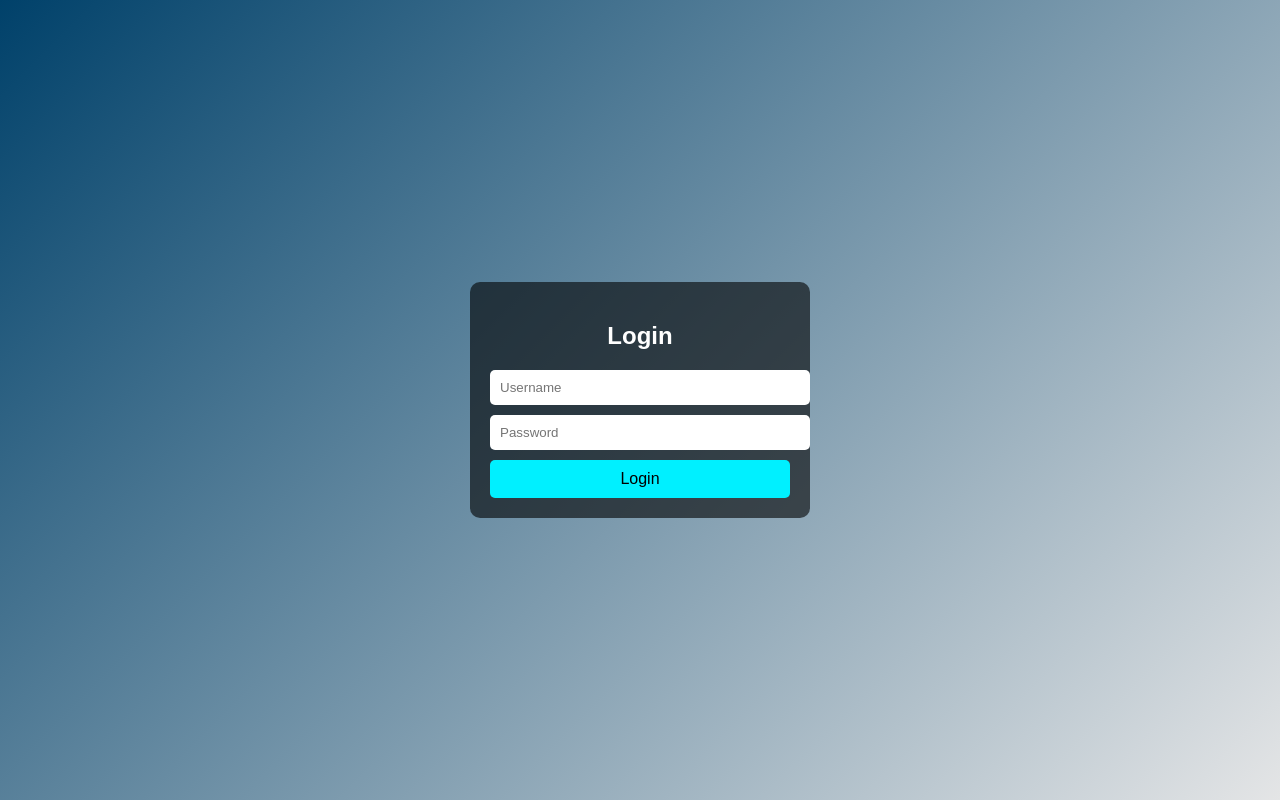
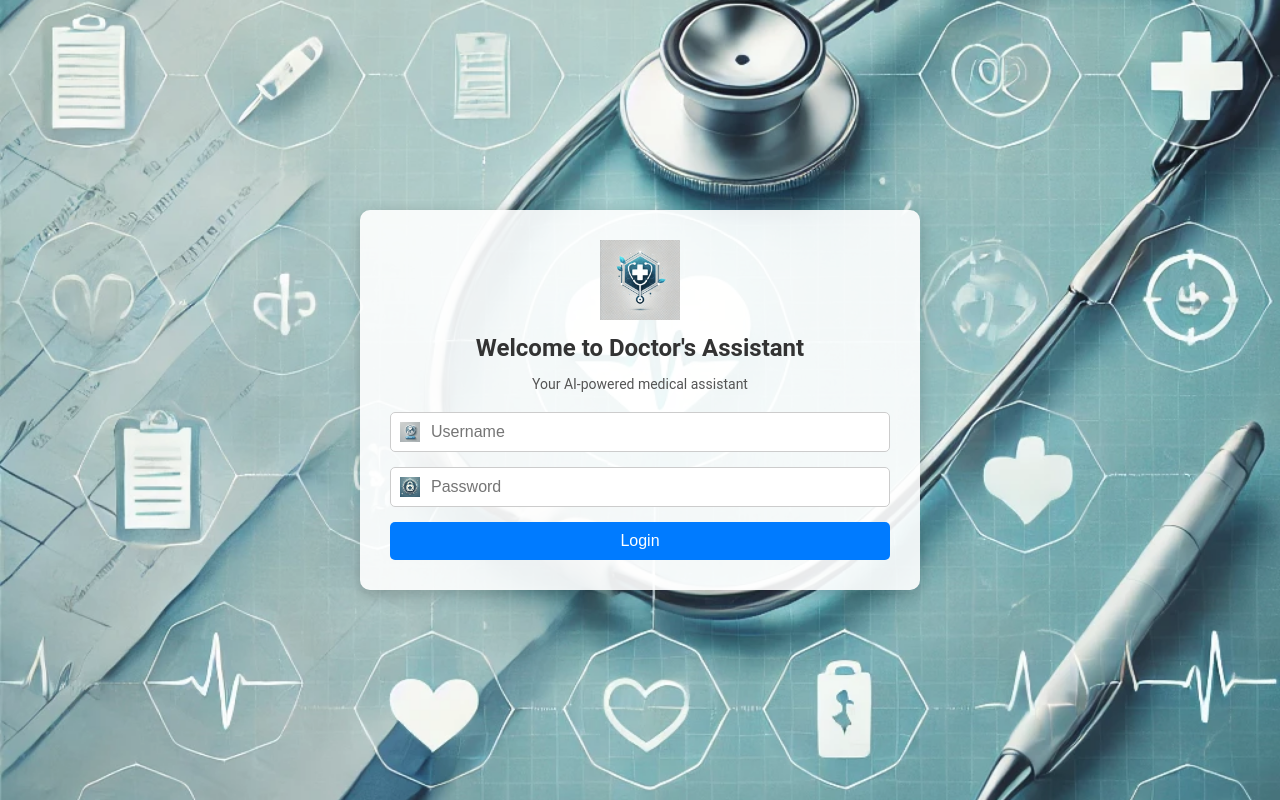
Before and after one commit to techwingsglobal/dch_platform, a Flask app: page / in a window 1280 px wide. Run offline with Flask 3, Linux system fonts and the light colour scheme; parts of the project's set-up code (start-up, migrations or seed data) failed here and were passed over.

Commit message:
enhanced login screen ui

```diff
--- a/static/style.css
+++ b/static/style.css
@@ -1,156 +1,193 @@
 /* static/jarvis-style.css */
 body {
-    font-family: 'Orbitron', sans-serif;
-    background-color: #011627;
-    color: #00f0ff;
+    font-family: 'Roboto', sans-serif;
+    background-color: #f3f4f6;
     margin: 0;
     padding: 0;
-    height: 100vh;
     display: flex;
-    justify-content: center;
+    flex-direction: column;
     align-items: center;
-    overflow: hidden;
-    background: linear-gradient(135deg, #00416a, #e4e5e6);
+    color: #333;
 }
 
-.jarvis-container {
-    width: 600px;
-    height: 80vh;
-    background: rgba(5, 15, 44, 0.9);
-    backdrop-filter: blur(10px);
+.container {
+    width: 80%;
+    max-width: 1200px;
+    margin: 20px auto;
+    background: #fff;
     border-radius: 10px;
-    box-shadow: 0 0 15px rgba(0, 255, 255, 0.3), inset 0 0 30px rgba(0, 255, 255, 0.1);
-    padding: 20px;
-    border: 1px solid rgba(0, 255, 255, 0.3);
+    box-shadow: 0px 4px 15px rgba(0, 0, 0, 0.2);
+    overflow: hidden;
 }
 
-.chat-window {
+header {
+    background: #007bff;
+    color: #fff;
+    text-align: center;
+    padding: 20px;
+    font-size: 24px;
+    font-weight: bold;
+}
+
+main {
     display: flex;
-    flex-direction: column;
-    height: 100%;
+    padding: 20px;
+}
+
+.chat-section {
+    width: 60%;
+    padding-right: 20px;
 }
 
 .chat-header {
-    text-align: center;
-    color: #00f0ff;
-    font-size: 24px;
+    font-size: 20px;
+    font-weight: bold;
     margin-bottom: 15px;
-    border-bottom: 2px solid #00f0ff;
-    padding-bottom: 1px;
+    border-bottom: 2px solid #007bff;
 }
 
 .chat-box {
-    flex-grow: 1;
-    background-color: rgba(10, 25, 70, 0.6);
-    border-radius: 10px;
-    padding: 15px;
+    height: 400px;
     overflow-y: auto;
-    margin: 10px 0;
+    background: #f8f9fa;
+    border: 1px solid #ddd;
+    border-radius: 5px;
+    padding: 10px;
+    margin-bottom: 15px;
 }
 
 .input-container {
     display: flex;
+    gap: 10px;
+}
+
+#user-input {
+    flex: 1;
+    padding: 10px;
+    border: 1px solid #ddd;
+    border-radius: 5px;
+    font-size: 16px;
+}
+
+button {
+    padding: 10px 20px;
+    background: #007bff;
+    color: #fff;
+    border: none;
+    border-radius: 5px;
+    cursor: pointer;
+    font-size: 16px;
+}
+
+button:hover {
+    background: #0056b3;
+}
+
+.info-section {
+    width: 40%;
+    text-align: center;
+}
+
+.info-section img {
+    max-width: 100%;
+    border-radius: 5px;
     margin-top: 10px;
 }
 
-#user-input {
-    flex-grow: 1;
+footer {
+    text-align: center;
     padding: 10px;
-    background: rgba(0, 0, 0, 0.6);
-    border: 2px solid #00f0ff;
-    border-radius: 5px;
-    color: #00f0ff;
-    outline: none;
+    background: #007bff;
+    color: #fff;
+    font-size: 14px;
+}
+/* Login Screen Styles */
+.login-body {
+    font-family: 'Roboto', sans-serif;
+    background: url('/static/images/medical-background.jpg') no-repeat center center fixed;
+    background-size: cover;
+    margin: 0;
+    padding: 0;
+    display: flex;
+    justify-content: center;
+    align-items: center;
+    height: 100vh;
 }
 
-#send-btn {
-    padding: 10px 20px;
-    background-color: #00f0ff;
+.login-container {
+    background: rgba(255, 255, 255, 0.9);
+    padding: 30px;
+    border-radius: 10px;
+    width: 500px;
+    max-width: 90%;
+    box-shadow: 0px 4px 15px rgba(0, 0, 0, 0.2);
+    text-align: center;
+    overflow: hidden;
+}
+
+.login-header {
+    margin-bottom: 20px;
+}
+
+.logo {
+    width: 80px;
+    height: auto;
+    margin-bottom: 10px;
+}
+
+.login-header h2 {
+    color: #333;
+    margin: 0;
+}
+
+.login-header p {
+    color: #555;
+    font-size: 14px;
+}
+
+.input-group {
+    position: relative;
+    margin-bottom: 15px;
+    width: 100%; /* Ensures input group fits within the container */
+    box-sizing: border-box; /* Includes padding and border in width calculation */
+}
+
+.input-icon {
+    position: absolute;
+    top: 50%;/* Centers the icon vertically */
+    left: 10px;
+    transform: translateY(-50%); /* Adjusts for exact centering */
+    width: 20px;
+    height: 20px;
+}
+
+.input-group input {
+    width: 100%;
+    padding: 10px 10px 10px 40px;
+    font-size: 16px;
+    border: 1px solid #ccc;
+    border-radius: 5px;
+    box-sizing: border-box; /* Prevents layout issues due to padding */
+}
+
+button {
+    width: 100%;
+    padding: 10px;
+    font-size: 16px;
+    background-color: #007bff;
+    color: white;
     border: none;
     border-radius: 5px;
-    color: #000;
-    font-size: 16px;
     cursor: pointer;
     transition: background-color 0.3s ease;
 }
 
-#send-btn:hover {
-    background-color: #00b3cc;
+button:hover {
+    background-color: #0056b3;
 }
 
-#voice-btn {
-    padding: 10px 20px;
-    background-color: #00b3cc;
-    border: none;
-    border-radius: 5px;
-    color: #000;
-    font-size: 16px;
-    cursor: pointer;
-    transition: background-color 0.3s ease;
+.error {
+    color: red;
+    font-size: 14px;
+    margin-bottom: 10px;
 }
-#voice-btn:hover {
-    background-color: #00b3cc;
-}
-.message {
-    margin-bottom: 10px;
-    padding: 10px;
-    border-radius: 5px;
-    color: #00f0ff;
-    background-color: rgba(0, 0, 0, 0.4);
-    border-left: 5px solid #00f0ff;
-}
-@keyframes slideIn {
-    from {
-        transform: translateX(-100%);
-        opacity: 0;
-    }
-    to {
-        transform: translateX(0);
-        opacity: 1;
-    }
-}
-
-.message.bot {
-    background-color: rgba(0, 123, 255, 0.6); /* Blue shade */
-    color: white;
-    border-left: 5px solid deepskyblue; /* Enhance with a brighter blue border */
-    animation: slideIn 0.5s ease-out;
-}
-.login-container {
-    width: 300px;
-    margin: auto;
-    background-color: rgba(0, 0, 0, 0.6);
-    padding: 20px;
-    border-radius: 10px;
-    text-align: center;
-    color: white;
-}
-
-.login-container h2 {
-    margin-bottom: 20px;
-}
-
-.login-container input {
-    width: 100%;
-    padding: 10px;
-    margin-bottom: 10px;
-    border: none;
-    border-radius: 5px;
-}
-
-.login-container button {
-    width: 100%;
-    padding: 10px;
-    background-color: #00f0ff;
-    border: none;
-    border-radius: 5px;
-    color: black;
-    font-size: 16px;
-    cursor: pointer;
-}
-.message.bot::before {
-    content: attr(data-source);
-    font-size: 12px;
-    color: gray;
-    margin-right: 5px;
-}
--- a/templates/login.html
+++ b/templates/login.html
@@ -3,15 +3,25 @@
 <head>
     <meta charset="UTF-8">
     <meta name="viewport" content="width=device-width, initial-scale=1.0">
-    <title>Login</title>
+    <title>Doctor's Assistant Login</title>
     <link rel="stylesheet" href="{{ url_for('static', filename='style.css') }}">
 </head>
-<body>
+<body class="login-body">
     <div class="login-container">
-        <h2>Login</h2>
+        <div class="login-header">
+            <img src="{{ url_for('static', filename='images/logo.png') }}" alt="Doctor's Assistant Logo" class="logo">
+            <h2>Welcome to Doctor's Assistant</h2>
+            <p>Your AI-powered medical assistant</p>
+        </div>
         <form method="POST" action="/validate">
-            <input type="text" name="username" placeholder="Username" required>
-            <input type="password" name="password" placeholder="Password" required>
+            <div class="input-group">
+                <img src="{{ url_for('static', filename='images/user-icon.png') }}" alt="User Icon" class="input-icon">
+                <input type="text" name="username" placeholder="Username" required>
+            </div>
+            <div class="input-group">
+                <img src="{{ url_for('static', filename='images/password-icon.png') }}" alt="Password Icon" class="input-icon">
+                <input type="password" name="password" placeholder="Password" required>
+            </div>
             {% if error %}
                 <p class="error">{{ error }}</p>
             {% endif %}
```
Also changed, not shown: templates/index.html (+24 -11 lines), static/images/logo.png (added), static/images/medical-background.jpg (added), static/images/password-icon.png (added), static/images/user-icon.png (added).
